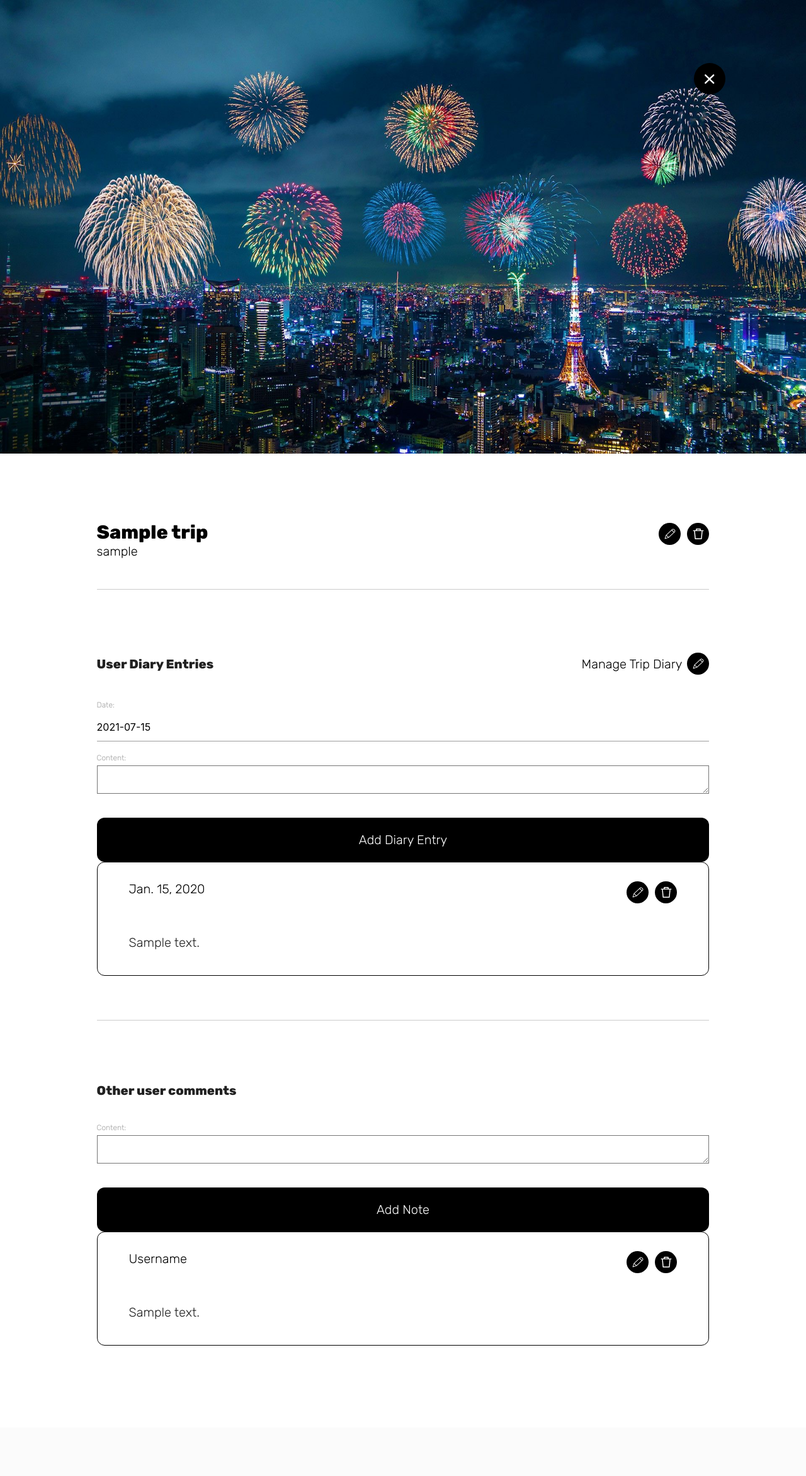
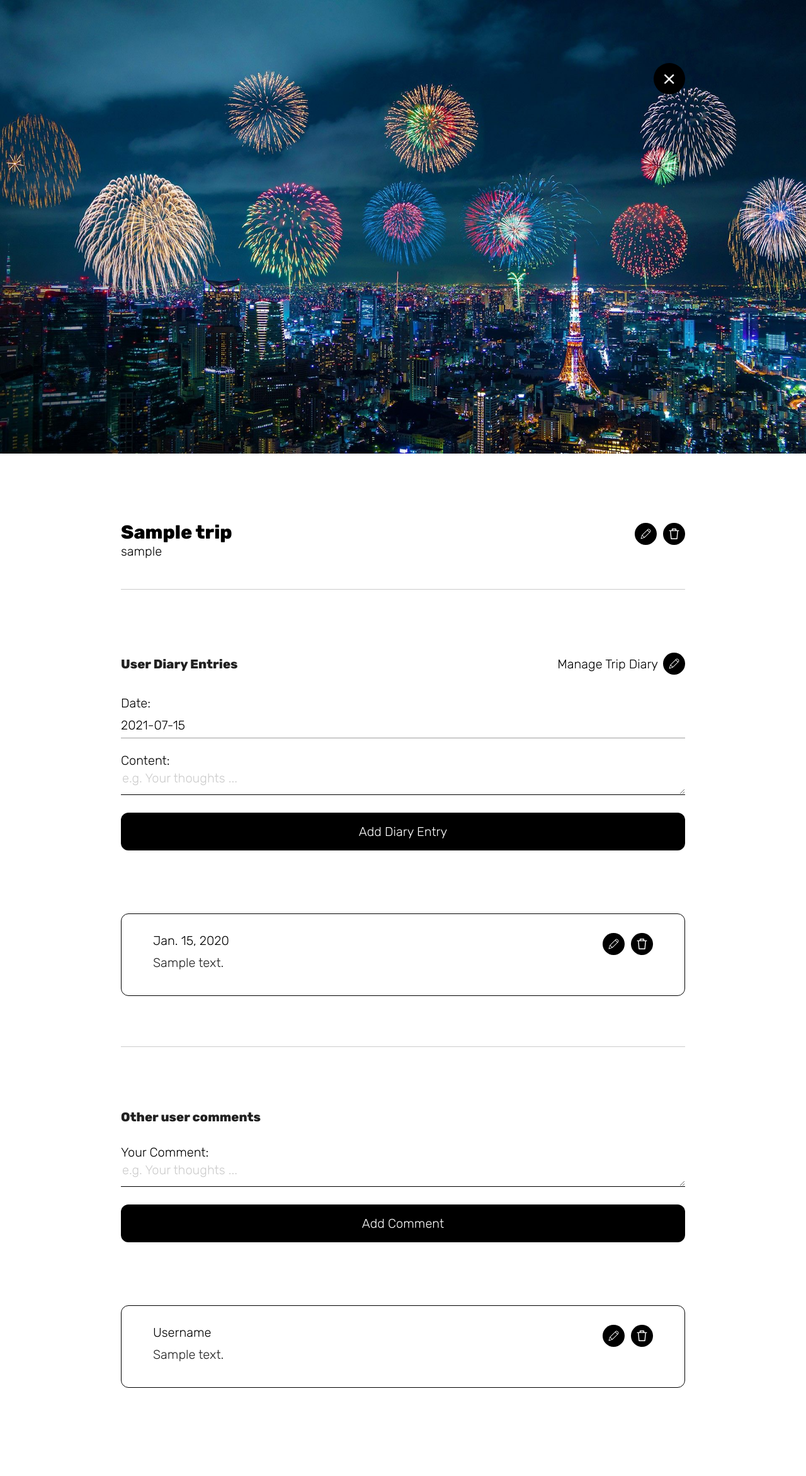
Before and after one commit to una-ada/SEIR517-Proj3-Group3, a Django app: page /trips/1/ in a window 1280 px wide. Shown: the whole page at 63% size. Before the commit the page ends 2136 px from the top, so only its background shows below. Run offline with Django 3.2, Linux system fonts and the light colour scheme; tables that the repository leaves empty hold one stand-in row (values such as "Sample post").

Commit message:
feat(style): update detail page (#47)
* style the navbar

* style Detail Page

Co-authored-by: Muhammad Durrani <bbangdurrani@muhammads-mbp.home>

```diff
--- a/main_app/static/css/style.css
+++ b/main_app/static/css/style.css
@@ -180,7 +180,13 @@ p {
 
 
 
-
+#mainDetail {
+  display: flex;
+  height: auto;
+  width: 70%;
+  margin: 60px 0 60px 0;
+  flex-direction: column;
+}
 
 #tripImageDetail {
   height: 90vh;
@@ -196,6 +202,16 @@ p {
   flex-wrap: wrap;
   color: black;
   margin: 0 0 50px 0;
+}
+
+#noteSectionDetail {
+  height: auto;
+  width: 100%;
+  display: flex;
+  justify-content: space-between;
+  flex-wrap: wrap;
+  color: black;
+  margin: 0;
 }
 
 #headerDetail {
@@ -222,7 +238,7 @@ p {
 
 #headerCRUDSection {
   height: 100%;
-  width: 500px;
+  width: auto;
   display: flex;
   justify-content: flex-end;
 }
@@ -258,7 +274,7 @@ p {
   background: transparent;
   position: absolute;
   height: 50px;
-  width: 80%;
+  width: 70%;
   margin: 100px 0 0 0;
   display: flex;
   justify-content: flex-end;
@@ -369,6 +385,7 @@ label {
   margin: 0 0 10px 0;
   font-weight: 300;
   font-size: 20px;
+  outline: none
 }
 
 .inputLine {
@@ -389,4 +406,57 @@ label {
   border: none;
   font-weight: 300;
   margin: 30px 0 0 0;
+  cursor: pointer;
 }
+
+
+
+
+
+
+
+
+
+.dateLabel {
+  font-size: 20px;
+  color: black;
+  font-family: 'Rubik', sans-serif;
+}
+
+#id_date {
+  height: 40px;
+  font-size: 20px;
+  color: black;
+  font-family: 'Rubik', sans-serif;
+  font-weight: 300;
+  margin: 0 0 20px 0;
+}
+
+.textAreaContent {
+  height: 40px;
+  font-size: 20px;
+  color: black;
+  font-family: 'Rubik', sans-serif;
+  font-weight: 300;
+  border: none;
+  border-bottom: 1px solid black;
+  outline: none
+}
+
+.noteSubmitButton {
+  background: black;
+  height: 60px;
+  font-family: 'Rubik', sans-serif;
+  color: white;
+  font-size: 20px;
+  border-radius: 12px;
+  border: none;
+  font-weight: 300;
+  margin: 20px 0 100px 0;
+  cursor: pointer;
+}
+
+.textAreaContent::placeholder {
+  color: black;
+  opacity: 20%;
+}
--- a/main_app/templates/trips/detail.html
+++ b/main_app/templates/trips/detail.html
@@ -16,7 +16,7 @@
     </a>
   </nav>
 </nav>
-<main>
+<main id="mainDetail">
   <header id="headerSectionDetail">
     <div id="headerDetail">
       <h1 id="tripTitleDetail">{{ trip.title }}</h1>
@@ -63,14 +63,51 @@
     method="post"
     class="formBlock"
   >
-    {% csrf_token %} {{ diary_entry_form.as_p }}
-    <input type="submit" class="submitButton" value="Add Diary Entry" />
+    {% csrf_token %}  <!-- {{ diary_entry_form.as_p }} -->
+    <p>
+      <label for="id_date" class="dateLabel">Date:</label>
+      <div class="modal datepicker-modal" id="modal-42246662-a16e-376e-2ac0-806364b2fa58" tabindex="0">
+        <div class="modal-content datepicker-container">
+          <div class="datepicker-date-display">
+            <span class="year-text">2021</span>
+            <span class="date-text">Thu, Jul 15</span>
+          </div>
+          <div class="datepicker-calendar-container">
+            <div class="datepicker-calendar">
+            </div>
+            <div class="datepicker-footer">
+              <button class="btn-flat datepicker-clear waves-effect" style="visibility: hidden;" type="button">
+              </button>
+              <div class="confirmation-btns">
+                <button class="btn-flat datepicker-cancel waves-effect" type="button">Cancel</button>
+                <button class="btn-flat datepicker-done waves-effect" type="button">Ok</button>
+              </div>
+            </div>
+          </div>
+        </div>
+      </div>
+      <input type="text" name="date" required="" id="id_date">
+    </p>
+    <p>
+      <label for="id_content" class="dateLabel">Content:</label>
+      <textarea name="content"
+       cols="40"
+       rows="10"
+       required=""
+       id="id_content"
+       class="textAreaContent"
+       placeholder="e.g. Your thoughts ..."
+       ></textarea>
+    </p>
+
+    <input type="submit" class="noteSubmitButton" value="Add Diary Entry" />
   </form>
+
 
   <div id="diaryContentBlock">
     {% for diary_entry in trip.diary_entry_set.all %}
     <div class="diaryBlock">
-      <div id="headerSectionDetail">
+      <div id="noteSectionDetail">
         <div id="headerDetail">
           <p class="diaryBlockText">{{ diary_entry.date }}</p>
         </div>
@@ -105,15 +142,29 @@
     <h3 class="diaryEntryHeading">Other user comments</h3>
   </div>
 
+
   <form action="{% url 'add_note' trip.id %}" method="post" class="formBlock">
-    {% csrf_token %} {{ note_form.as_p }}
-    <input type="submit" class="submitButton" value="Add Note" />
+    {% csrf_token %} <!-- {{ note_form.as_p }} -->
+    <p>
+      <label for="id_content" class="dateLabel">Your Comment:</label>
+      <textarea name="content"
+       cols="40"
+       rows="10"
+       required=""
+       id="id_content"
+       class="textAreaContent"
+       placeholder="e.g. Your thoughts ..."
+       spellcheck="false"
+       ></textarea>
+    </p>
+    <input type="submit" class="noteSubmitButton" value="Add Comment" />
   </form>
+
 
   <div id="diaryContentBlock">
     {% for note in trip.note_set.all %}
     <div class="diaryBlock">
-      <div id="headerSectionDetail">
+      <div id="noteSectionDetail">
         <div id="headerDetail">
           <p class="diaryBlockText">Username</p>
         </div>
```
